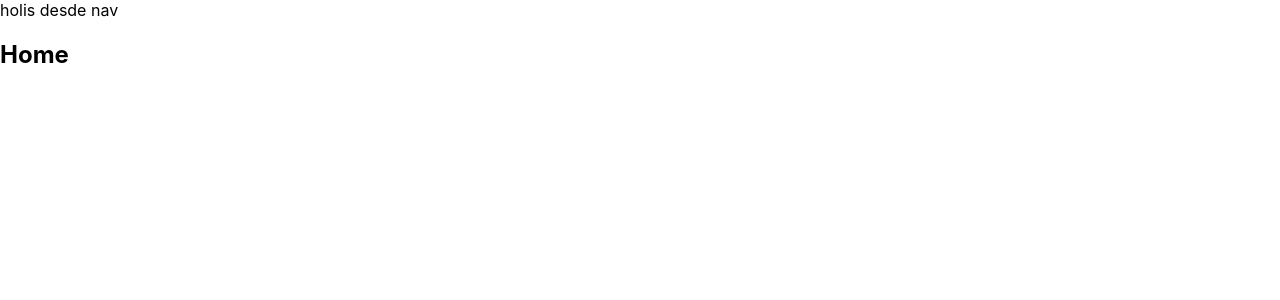
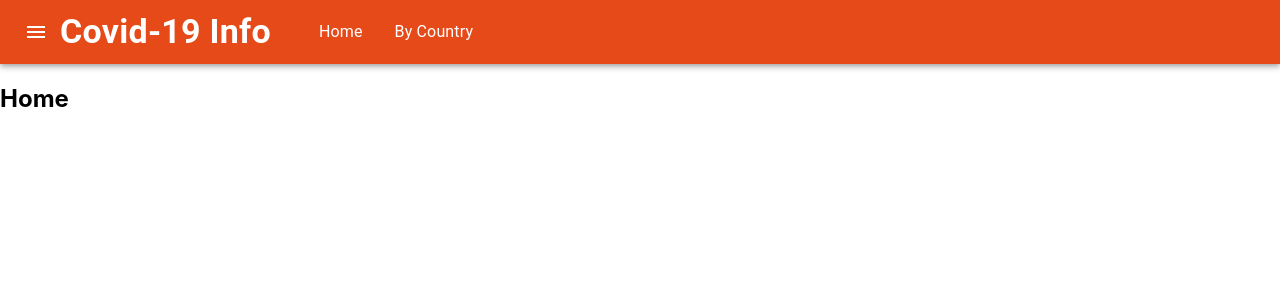
Before and after one commit to misanc21/covid-19, a React (Create React App) app: page / in a window 1280 px wide. Shown: the top 300 px of the page. Built offline with nearby package versions, Linux system fonts and the light colour scheme.

Commit message:
putting navbar step1

```diff
--- a/package.json
+++ b/package.json
@@ -4,6 +4,7 @@
   "private": true,
   "dependencies": {
     "@material-ui/core": "^4.11.0",
+    "@material-ui/icons": "^4.9.1",
     "@testing-library/jest-dom": "^4.2.4",
     "@testing-library/react": "^9.5.0",
     "@testing-library/user-event": "^7.2.1",
--- a/src/App.js
+++ b/src/App.js
@@ -1,20 +1,23 @@
 import React from 'react';
 import {BrowserRouter as Router, Switch, Route} from 'react-router-dom'
+import {ThemeProvider} from '@material-ui/core'
+import theme from './TemaConfig'
 
 import Nav from './components/Nav'
 import Home from './components/Home'
 import Pais from './components/Pais'
 import NoMatch from './components/NoMatch'
-
 function App() {
   return (
     <Router>
-      <Nav />
-      <Switch>
-        <Route exact path='/' component={Home}/>
-        <Route exact path='/pais/:pais' component={Pais}/>
-        <Route path="*" component={NoMatch} />
-      </Switch>
+      <ThemeProvider theme={theme}>
+        <Nav />
+        <Switch>
+          <Route exact path='/' component={Home}/>
+          <Route exact path='/pais' component={Pais}/>
+          <Route path="*" component={NoMatch} />
+        </Switch>
+      </ThemeProvider>
     </Router>
   );
 }
--- /dev/null
+++ b/src/TemaConfig.js
@@ -0,0 +1,16 @@
+import { createMuiTheme } from '@material-ui/core/styles';
+import deepOrange from '@material-ui/core/colors/deepOrange';
+import blue from '@material-ui/core/colors/blue';
+
+const Theme = createMuiTheme({
+    palette: {
+      primary: {
+        main: deepOrange[700],
+      },
+      secondary: {
+        main: blue[900],
+      },
+    },
+  });
+
+  export default Theme
--- a/src/components/Nav.js
+++ b/src/components/Nav.js
@@ -1,9 +1,61 @@
 import React from 'react';
+import { makeStyles, AppBar, Toolbar, Typography,IconButton } from '@material-ui/core';
+import MenuIcon from '@material-ui/icons/Menu';
+import {Link} from 'react-router-dom'
 
 const Nav = () => {
-    return ( <header>
-        holis desde nav
-    </header> );
+    const classes = useStyles();
+    return (
+        <div className={classes.root}>
+            <AppBar position="static" color="primary">
+                <Toolbar className={classes.appBar}>
+                    <IconButton edge="start" className={classes.menuButton} color="inherit" aria-label="menu">
+                        <MenuIcon />
+                    </IconButton>
+                    <Typography variant="h4" className={classes.title}>
+                        Covid-19 Info
+                    </Typography>
+                    <div className={classes.links}>
+                        <Typography variant="subtitle1">
+                            <Link to="/" className={classes.link}>Home</Link>
+                        </Typography>
+                        <Typography variant="subtitle1">
+                            <Link to="/pais" className={classes.link}>By Country</Link>
+                        </Typography>
+                    </div>
+                </Toolbar>
+            </AppBar>
+        </div>
+    );
 }
 
+const useStyles = makeStyles((theme) => ({
+    root: {
+        flexGrow: 1,
+        fontFamily: 'Cabin',
+    },
+    title: {
+        marginRight: '2rem',
+        fontWeight: 'bold'
+    },
+    appBar: {
+        display:'flex',
+        flexFlow: 'row nowrap',
+        alignItems: 'center'
+    },
+    links: {
+        flexGrow: 1,
+        display:'flex',
+        flexFlow: 'row nowrap',
+        color: 'white',
+        justifyContent: 'flex-start',
+    },
+    link: {
+        textDecoration: 'none!important',
+        color: 'white',
+        marginRight: '1rem',
+        marginLeft: '1rem',
+    }
+}));
+
 export default Nav;
--- a/src/index.css
+++ b/src/index.css
@@ -1,3 +1,5 @@
+@import url('https://fonts.googleapis.com/css2?family=Bebas+Neue&family=Cabin:wght@400;700&display=swap');
+
 body {
   margin: 0;
   font-family: -apple-system, BlinkMacSystemFont, 'Segoe UI', 'Roboto', 'Oxygen',
```
Also changed, not shown: 1 other file (tests, documents, lock files or other folders).
